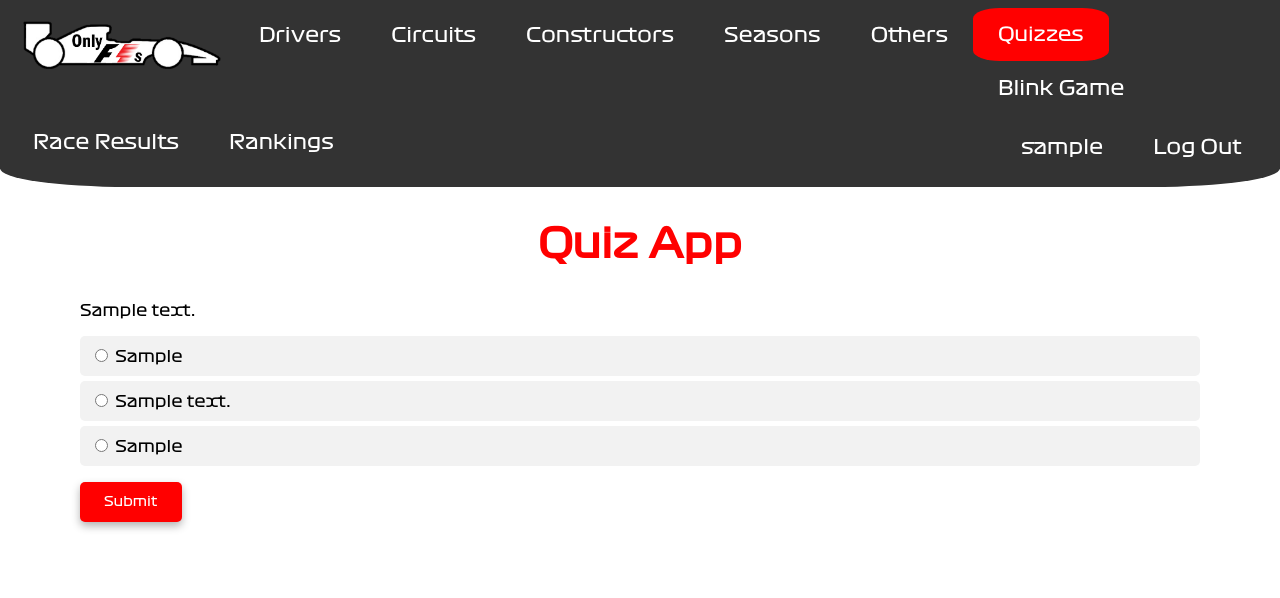
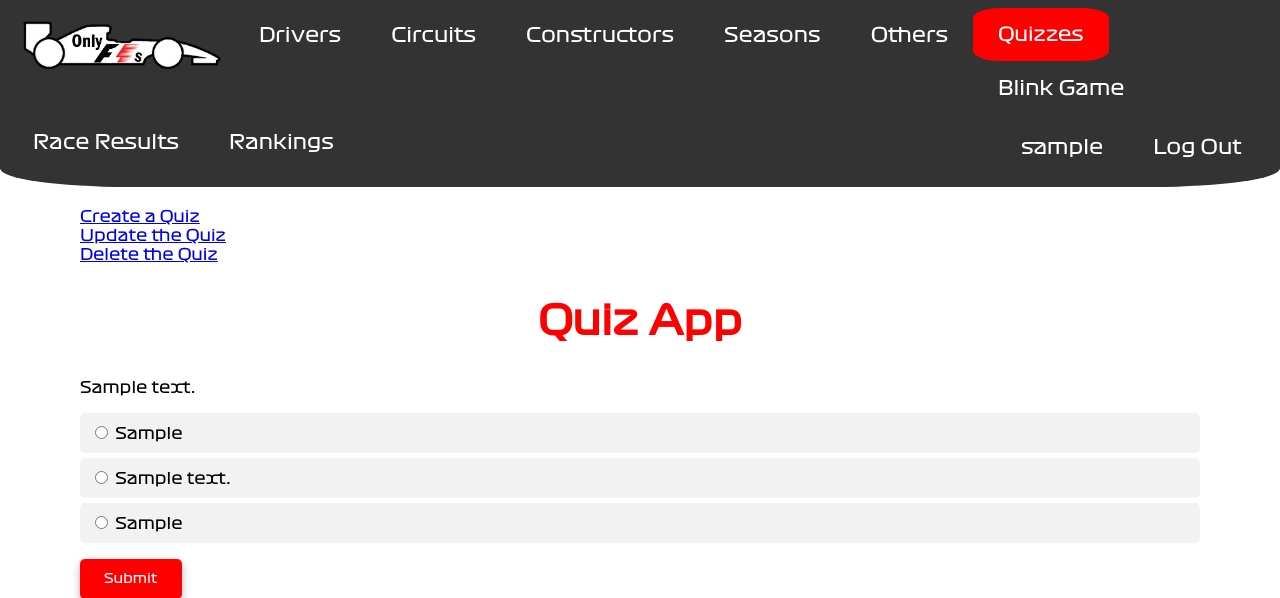
Before and after one commit to itudb2319/itudb2319, a Flask app: page /quiz/ in a window 1280 px wide. Shown: the top 598 px of the page. Run offline with Flask 3, Linux system fonts and the light colour scheme; the visitor is signed in with stand-in values (Sample User, id 1); a database or web service that is not in the repository returns one stand-in record (values such as "Sample title"); parts of the project's set-up code (start-up, migrations or seed data) failed here and were passed over; some libraries are stand-ins or nearby versions.

Commit message:
Update quiz.html

```diff
--- a/app/templates/quiz.html
+++ b/app/templates/quiz.html
@@ -10,26 +10,52 @@
 
 {% endblock %}
 
+{% set auth = session['role'] %}
+
 {% block content %}
 {% if show %}
+
+    {% if not empty %}
+        {% if auth %}
+        <div class="createQuizButton">
+            <a href="{{ url_for('quiz.createQuiz') }}"> Create a Quiz </a>
+        </div>
+
+        <div class="updateQuizButton">
+            <a href="{{ url_for('quiz.updateQuiz', quiz_id=quizId) }}"> Update the Quiz </a>
+        </div>
+
+        <div class="deleteQuizButton">
+            <a href="{{ url_for('quiz.deleteQuiz', quiz_id=quizId) }}"> Delete the Quiz </a>
+        </div>
+        {% endif %}
+
     <div class="container" class="center" >
         <h1>Quiz App</h1>
         <p id="question">{{ question }}</p>
         <form id='questionForm' method='post' action="{{ url_for('quiz.quiz') }}">
             <input name='quizid' value='{{ quizId }}' type='hidden'>
             <ul><li onclick="document.getElementById('first').click()">
-        <input type="radio" value="{{ falseAnswers[1] }}" name="answer" id="first">
+            <input type="radio" value="{{ falseAnswers[1] }}" name="answer" id="first" required>
             <label for="first">{{ falseAnswers[1] }}</label><br>
             </li><li onclick="document.getElementById('second').click()">
-        <input type="radio" value="{{ correct }}" name="answer" id="second">
+            <input type="radio" value="{{ correct }}" name="answer" id="second" required>
             <label for="second">{{ correct }}</label><br>
             </li><li onclick="document.getElementById('third').click()">
-        <input type="radio" value="{{ falseAnswers[0] }}" name="answer" id="third">
+            <input type="radio" value="{{ falseAnswers[0] }}" name="answer" id="third" required>
             <label for="third">{{ falseAnswers[0] }}</label>
             </li></ul>
             <button type="submit" class="f1-button">Submit</button>
         </form>
     </div>
+
+     {% else %}
+        <div class="createQuizButton">
+            <a href="{{ url_for('quiz.createQuiz') }}"> Create a Quiz </a>
+        </div>
+        <h1>There is no quiz for today</h1>
+    {% endif %}
+
 {% endif %}
 
 {% if not show %}
```
Lines whose indentation alone changed are shown as unchanged.
